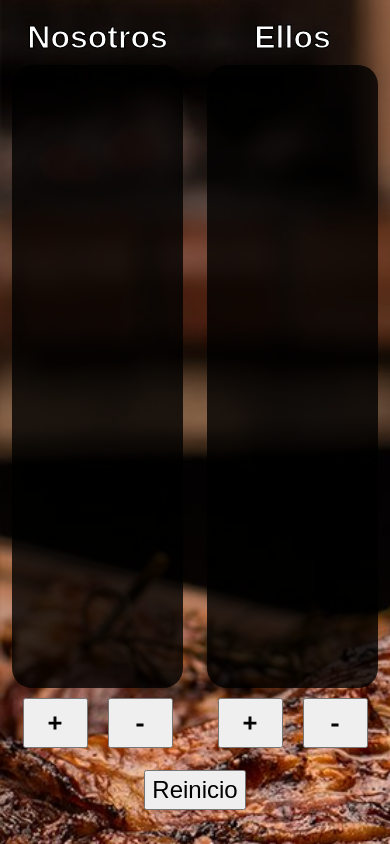
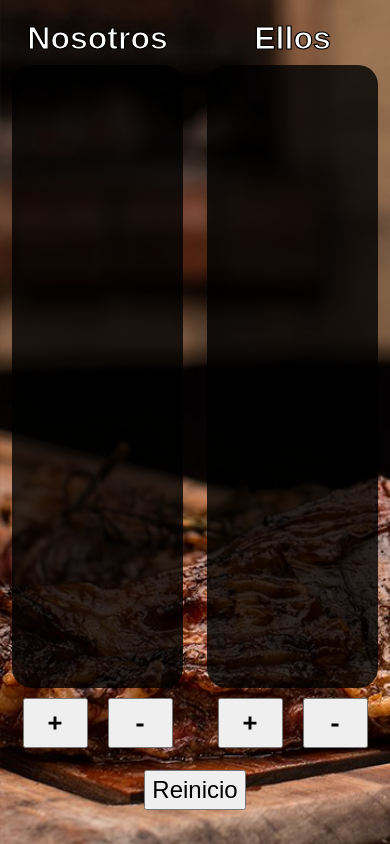
Before and after one commit to Caballou/anotador-de-truco, a React (Create React App) app: page / in a window 390 px wide. Built offline with nearby package versions, Linux system fonts and the light colour scheme.

Commit message:
responsive fix / add favicon

```diff
--- a/public/index.html
+++ b/public/index.html
@@ -9,7 +9,7 @@
       name="description"
       content="Anotador de Truco by Caballou! 🐴"
     />
-    <title>⚔️🪵Anotador de Truco🍷🪙 </title>
+    <title>Anotador de Truco</title>
   </head>
   <body>
     <div id="root"></div>
--- a/src/App.css
+++ b/src/App.css
@@ -1,9 +1,11 @@
 .App {
   background-image: url('../public/img/fondo.png');
-  background-size: auto 100%;
+  background-size: cover;
   display: flex;
   justify-content: center;
   align-items: center;
+  min-width: 280px;
+
 }
 
 .App-logo {
@@ -43,7 +45,6 @@
 
 h1 {
   margin: 8px;
-  height: 5%;
 }
 
 .anotador-container {
@@ -51,6 +52,8 @@ h1 {
   flex-direction: column;
   height: 100vh;
   width: 100%;
+  min-height: 700px;
+  min-width: 360px;
 }
 
 .equipos-container {
--- a/src/components/Puntaje.js
+++ b/src/components/Puntaje.js
@@ -5,8 +5,8 @@ function Puntaje({ numPuntos }){
   return (
     <div className='puntos'>
       {
-      numPuntos != 0 ?
-      <img className='fernet' src={`/img/fernet-${numPuntos}.png`} alt='fernecitos'></img>
+      numPuntos !== 0 ?
+      <img className='fernet' src={`./anotador-de-truco/img/fernet-${numPuntos}.png`} alt='fernecitos'></img>
       :
       ''
       }
```
Also changed, not shown: public/img/fondo.png, 1 other file (tests, documents, lock files or other folders).
